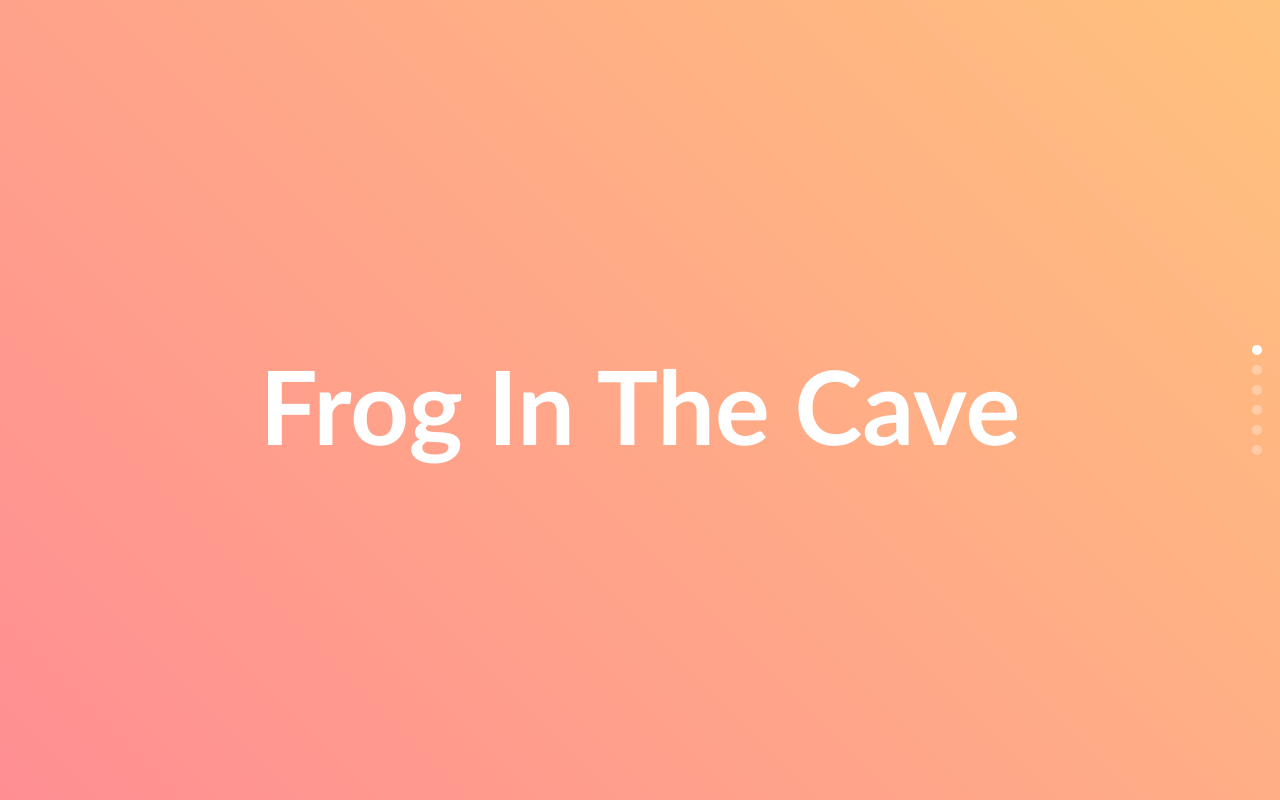
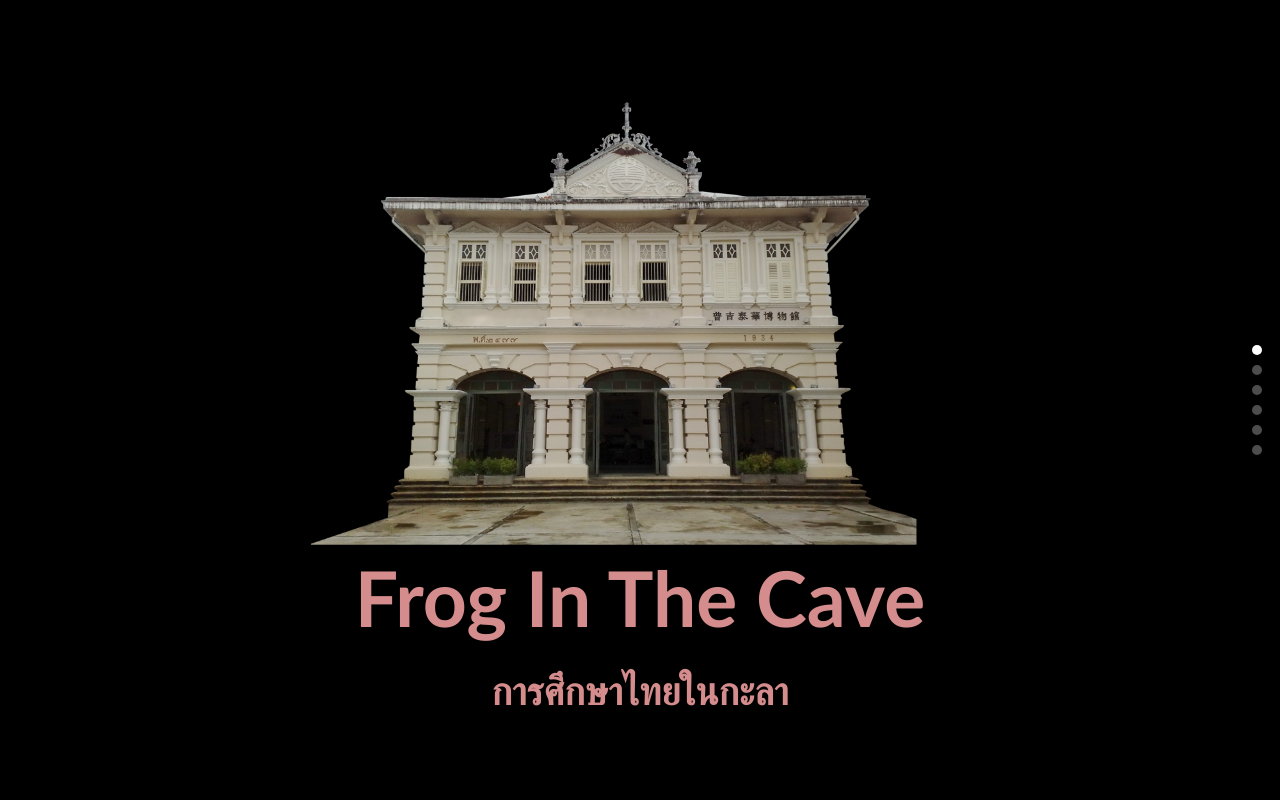
Before and after one commit to Denpoom/FrogInTheCave, a PHP site: page / in a window 1280 px wide. Run offline with PHP 8.4, Linux system fonts and the light colour scheme.

Commit message:
update home page

```diff
--- a/index.html
+++ b/index.html
@@ -22,7 +22,8 @@
 </div>
   <div class="slides">
     <section class="page1">
-      <h2>Frog In The Cave</h2>
+      <h3>Frog In The Cave</h3>
+      <h4>การศึกษาไทยในกะลา</h4>
     </section>
 
     <section class="page2 slidepage">
--- a/style.css
+++ b/style.css
@@ -12,16 +12,61 @@ h2 {
   left: 50%;
   transform: translate(-50%, -50%);
   font-family: 'Calibri';
-  font-size: 8vw;
+  font-size: 3vw;
   text-align: center;
   color: #fff;
 
 }
 
-.page1 {
-    background: linear-gradient(225deg, #ffc27d, #ff8e93);
+h3 {
+  position: absolute;
+  width: 80%;
+  top: 65%;
+  left: 50%;
+
+  transform: translate(-50%, -50%);
+  font-family: 'Calibri';
+  font-size: 6vw;
+  text-align: center;
+  color: rgb(212, 140, 140);
+
 }
 
+h4 {
+  position: absolute;
+  width: 80%;
+  top: 80%;
+  left: 50%;
+
+  transform: translate(-50%, -50%);
+  font-family: 'Calibri';
+  font-size: 3vw;
+  text-align: center;
+  color: rgb(212, 140, 140);
+
+}
+
+.page1 {
+    background: url("./pic/ตึก.png");
+     background-position: center center;
+
+  /* Image doesn't repeat */
+  background-repeat: no-repeat;
+
+  /* Makes the image fixed in the viewport so that it doesn't move when
+     the content height is greater than the image height */
+  background-attachment: fixed;
+
+  /* This is what makes the background image rescale based on its container's size */
+  background-size: cover;
+
+  /* Pick a solid background color that will be displayed while the background image is loading */
+  background-color:#000;
+}
+
+.page1-text{
+      top: 80%;
+}
 .page2 {
     background: linear-gradient(#65cce1, #6365ec);
 }
```
Also changed, not shown: pic/home.jpg (added), pic/lock-closed-512.png (added), pic/ตึก.png (added), 1 other file.
